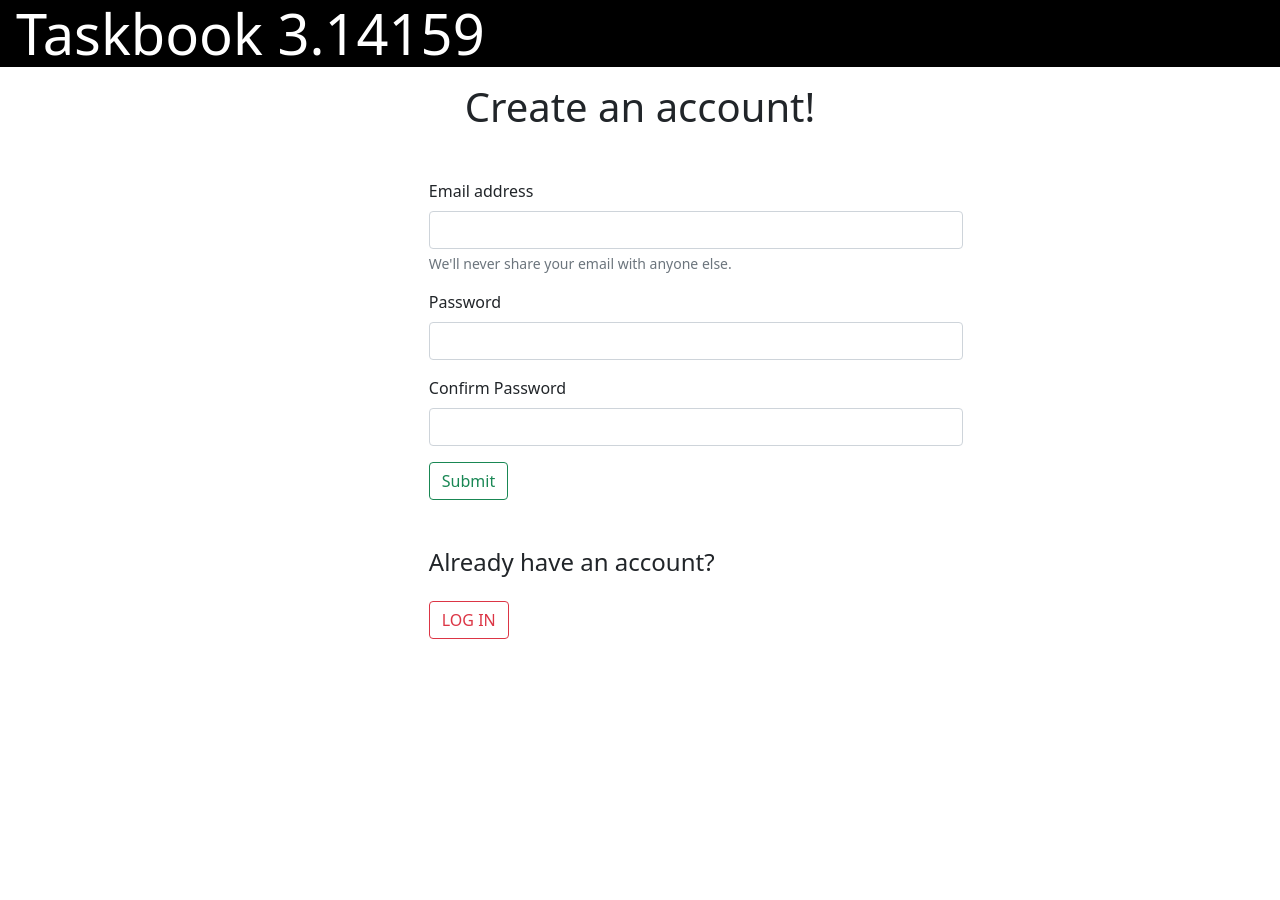
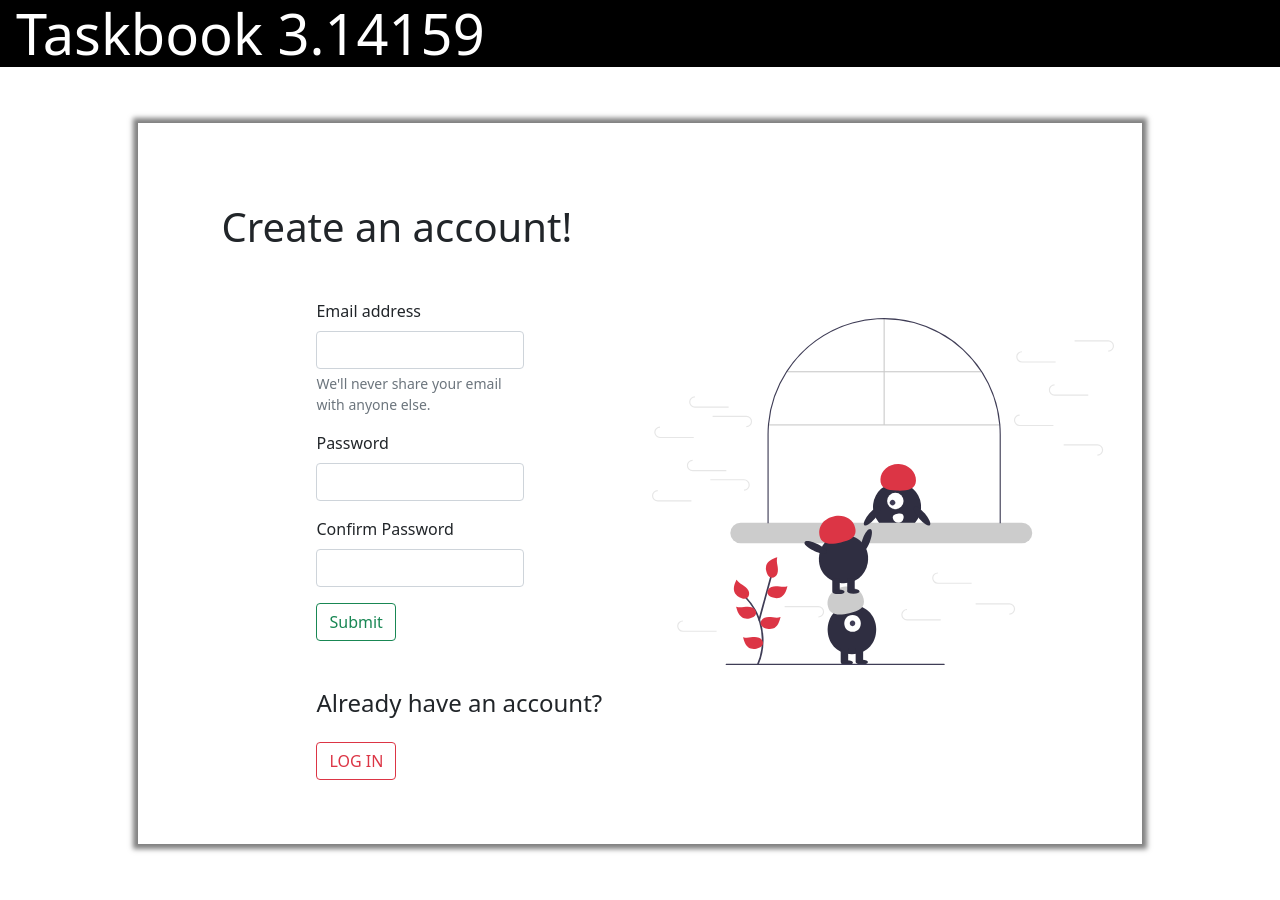
Before and after one commit to ShrutiGupta354/taskbook-SWE, a Flask app: page /register in a window 1280 px wide. Before the commit the page ends 639 px from the top, so only its background shows below. Run offline with Flask 2, Linux system fonts and the light colour scheme.

Commit message:
made login and register page UI better

```diff
--- /dev/null
+++ b/static/styles.css
@@ -0,0 +1,13 @@
+
+/* to set the global varaibles */
+:root{
+    /* for example: */
+    --color-primary : #9C27B0;
+}
+
+.content{
+    background-color: white;
+    box-shadow: 0 0 5px 5px rgba(0,0,0, 0.5);
+    padding: 4rem 1rem;
+    margin: 5%;
+}
--- a/templates/header.html
+++ b/templates/header.html
@@ -8,5 +8,7 @@
   <link href="https://fonts.googleapis.com/icon?family=Material+Icons" rel="stylesheet"/>
   <link href="https://cdn.jsdelivr.net/npm/bootstrap@5.1.2/dist/css/bootstrap.min.css" rel="stylesheet">
   <script src="https://cdn.jsdelivr.net/npm/bootstrap@5.1.2/dist/js/bootstrap.bundle.min.js"></script>
+  <!-- added reference to our custom stylesheet-->
+  <link rel="stylesheet" href="{{url_for('static', filename='styles.css')}}">
 </head>
 <body>
--- a/templates/register.html
+++ b/templates/register.html
@@ -6,13 +6,17 @@
 
 <div class="container">
 
+    <div class="row content flex align-items-center justify-content-center">
+
+        <div class="col-md-6">
+            <!-- left form -->
             <div class="row text-center mt-3">
                 <div class="col">
                     <h1>Create an account!</h1>
                 </div>
             </div>
 
-    <div class="row w-50 mt-4" style="margin-left: 30%;" >
+            <div class="row w-50 mt-4" style="margin-left: 30%;">
                 <div class="col">
                     <form action="/register" method="POST">
                         <div class="my-3">
@@ -36,8 +40,16 @@
             <div class="row mt-5" style="margin-left: 30%;">
                 <div class="col">
                     <h4>Already have an account?</h4>
-            <a href="/login" class="text-uppercase btn btn-outline-danger mt-3" >Log In</a>
+                    <a href="/login" class="text-uppercase btn btn-outline-danger mt-3">Log In</a>
                 </div>
+            </div>
+        </div>
+
+        <div class="col-md-6">
+            <!-- right image -->
+            <img src="/static/taskbook_join_logo.svg" alt="join_svg" class="img-fluid mt-3">
+        </div>
+
     </div>
 
 
```
Also changed, not shown: templates/login.html (+13 -2 lines), static/taskbook_fingerprint_logo.svg (added), static/taskbook_join_logo.svg (added). Lines whose indentation alone changed are shown as unchanged.
